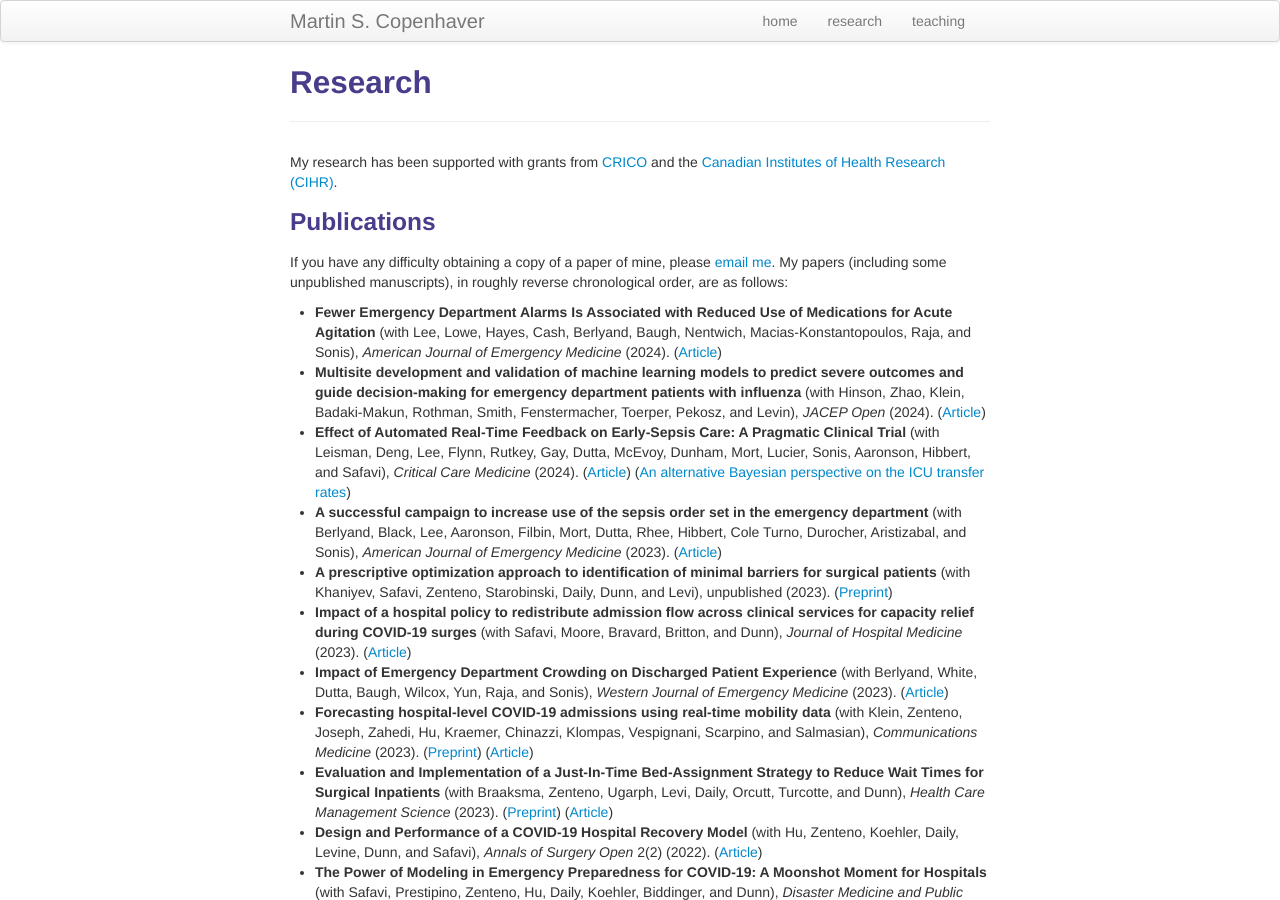
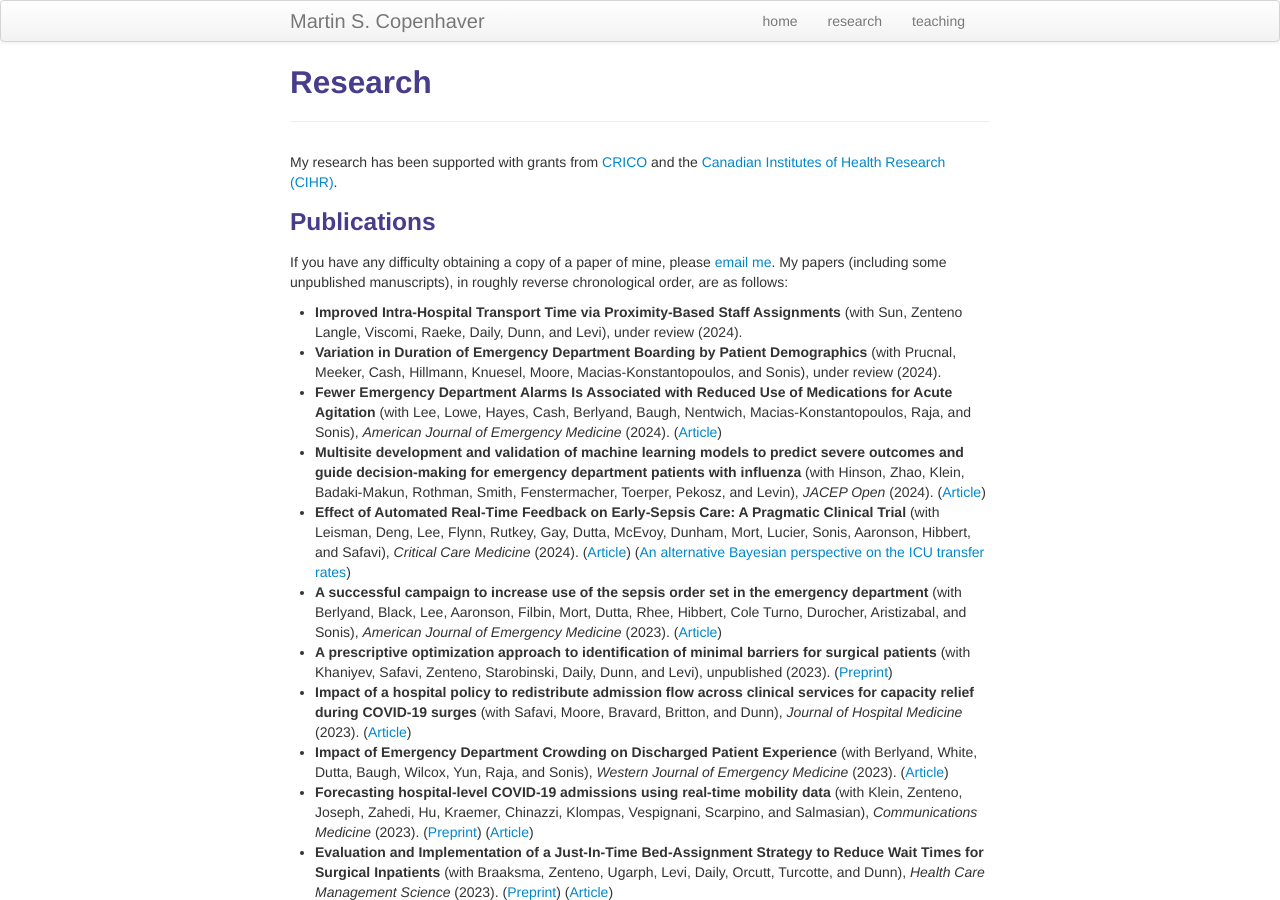
Before and after one commit to martincopenhaver/martincopenhaver.github.io, a Jekyll site: the page built from research.md, in a window 1280 px wide and 900 px high. Built offline with Jekyll 4.4.1, drawn with Linux system fonts in a browser that asks for light colours; some of the changed text lies outside the part shown.

Commit message:
Update research.md

```diff
--- a/research.md
+++ b/research.md
@@ -11,6 +11,8 @@ description: Martin S. Copenhaver's research
 My research has been supported with grants from [CRICO](https://www.rmf.harvard.edu/What-We-Offer/Overview) and the [Canadian Institutes of Health Research (CIHR)](https://webapps.cihr-irsc.gc.ca/decisions/p/project_details.html?applId=489670&lang=en).
 ### Publications
 If you have any difficulty obtaining a copy of a paper of mine, please <a href="mailto:last name at jhmi.edu">email me</a>. My papers (including some unpublished manuscripts), in roughly reverse chronological order, are as follows:
+* **Improved Intra-Hospital Transport Time via Proximity-Based Staff Assignments** (with Sun, Zenteno Langle, Viscomi, Raeke, Daily, Dunn, and Levi), under review (2024).
+* **Variation in Duration of Emergency Department Boarding by Patient Demographics** (with Prucnal, Meeker, Cash, Hillmann, Knuesel, Moore, Macias-Konstantopoulos, and Sonis), under review (2024).
 * **Fewer Emergency Department Alarms Is Associated with Reduced Use of Medications for Acute Agitation** (with Lee, Lowe, Hayes, Cash, Berlyand, Baugh, Nentwich, Macias-Konstantopoulos, Raja, and Sonis), _American Journal of Emergency Medicine_ (2024). ([Article](https://www.sciencedirect.com/science/article/abs/pii/S0735675724001773))
 * **Multisite development and validation of machine learning models to predict severe outcomes and guide decision-making for emergency department patients with influenza** (with Hinson, Zhao, Klein, Badaki-Makun, Rothman, Smith, Fenstermacher, Toerper, Pekosz, and Levin), _JACEP Open_ (2024). ([Article](https://onlinelibrary.wiley.com/doi/10.1002/emp2.13117))
 * **Effect of Automated Real-Time Feedback on Early-Sepsis Care: A Pragmatic Clinical Trial** (with Leisman, Deng, Lee, Flynn, Rutkey, Gay, Dutta, McEvoy, Dunham, Mort, Lucier, Sonis, Aaronson, Hibbert, and Safavi), _Critical Care Medicine_ (2024). ([Article](https://journals.lww.com/ccmjournal/abstract/9900/effect_of_automated_real_time_feedback_on.247.aspx)) ([An alternative Bayesian perspective on the ICU transfer rates](/subpages/bayes-icu.md))
@@ -45,6 +47,7 @@ My Ph.D. thesis is [_Sparsity and robustness in modern statistical estimation_](
 ### Talks
 An incomplete list of past talks:
 * The burden of evidence for operations research in hospitals
+  * INFORMS 2024 - October 2024 (different version of talk)
   * [INFORMS Healthcare 2023](https://meetings.informs.org/wordpress/healthcare2023/) - July 2023
   * [IMSI workshop on Analytics for Improved Healthcare](https://www.imsi.institute/activities/analytics-for-improved-healthcare/) - April 2023
 * Hospital capacity planning during COVID-19
```
